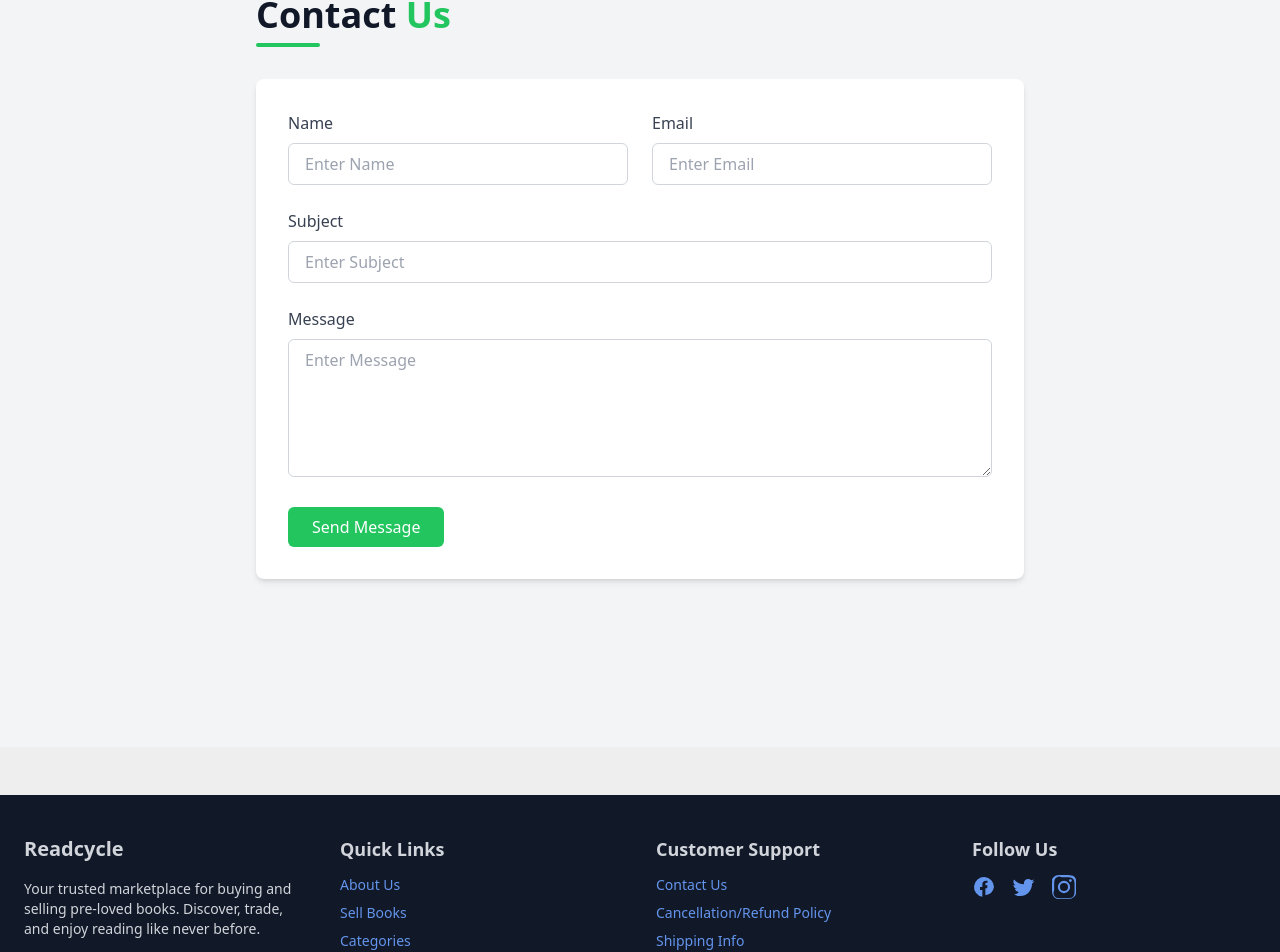
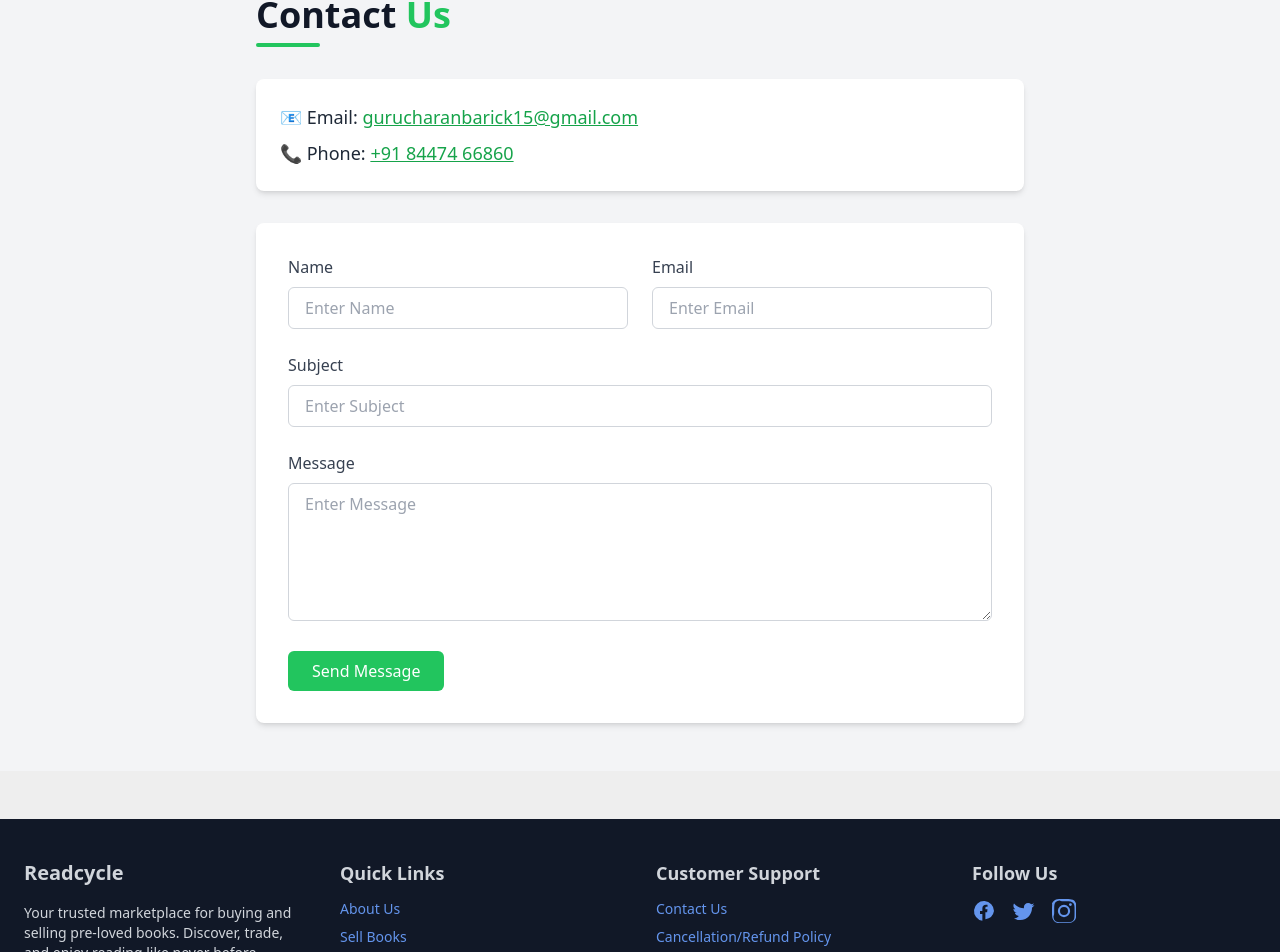
Before and after one commit to Gobind-Barick/ReadCycle, a React (Create React App) app: page /contact in a window 1280 px wide. Shown: the part 119-1071 px from the top of the page. Built offline with nearby package versions, Linux system fonts and the light colour scheme.

Commit message:
additional details

```diff
--- a/src/components/Footer.js
+++ b/src/components/Footer.js
@@ -56,9 +56,9 @@ const Footer = () => {
               </Link>
             </li>
             <li>
-              <Link to="/shipping" className="hover:text-white">
+              {/* <Link to="/shipping" className="hover:text-white">
                 Shipping Info
-              </Link>
+              </Link> */}
             </li>
             <li>
               <Link to="/Privacy" className="hover:text-white">
@@ -124,7 +124,7 @@ const Footer = () => {
       </div>
 
       <div className="mt-10 border-t border-gray-700 pt-6 text-center text-sm text-gray-500">
-        © {new Date().getFullYear()} BookBazaar. All rights reserved.
+        © {new Date().getFullYear()} Readcycle. All rights reserved.
       </div>
     </footer>
   );
--- a/src/pages/ContactUs.js
+++ b/src/pages/ContactUs.js
@@ -19,8 +19,6 @@ const ContactUs = () => {
 
   return (
     <>
-
-
       <div className="min-h-screen bg-gray-100 py-12 px-4 sm:px-6 lg:px-8">
         <div className="max-w-3xl mx-auto">
           <h1 className="text-4xl font-bold text-gray-900 mb-8">
@@ -28,6 +26,26 @@ const ContactUs = () => {
             <span className="block w-16 h-1 bg-green-500 mt-2 rounded"></span>
           </h1>
 
+          {/* Contact Info Section */}
+          <div className="mb-8 bg-white shadow-md rounded-lg p-6">
+            <p className="text-gray-800 text-lg mb-2">
+              📧 Email:{" "}
+              <a
+                href="mailto:gurucharanbarick15@gmail.com"
+                className="text-green-600 underline"
+              >
+                gurucharanbarick15@gmail.com
+              </a>
+            </p>
+            <p className="text-gray-800 text-lg">
+              📞 Phone:{" "}
+              <a href="tel:8447466860" className="text-green-600 underline">
+                +91 84474 66860
+              </a>
+            </p>
+          </div>
+
+          {/* Contact Form */}
           <form
             onSubmit={handleSubmit(onSubmit)}
             className="bg-white shadow-md rounded-lg p-8 space-y-6"
```
